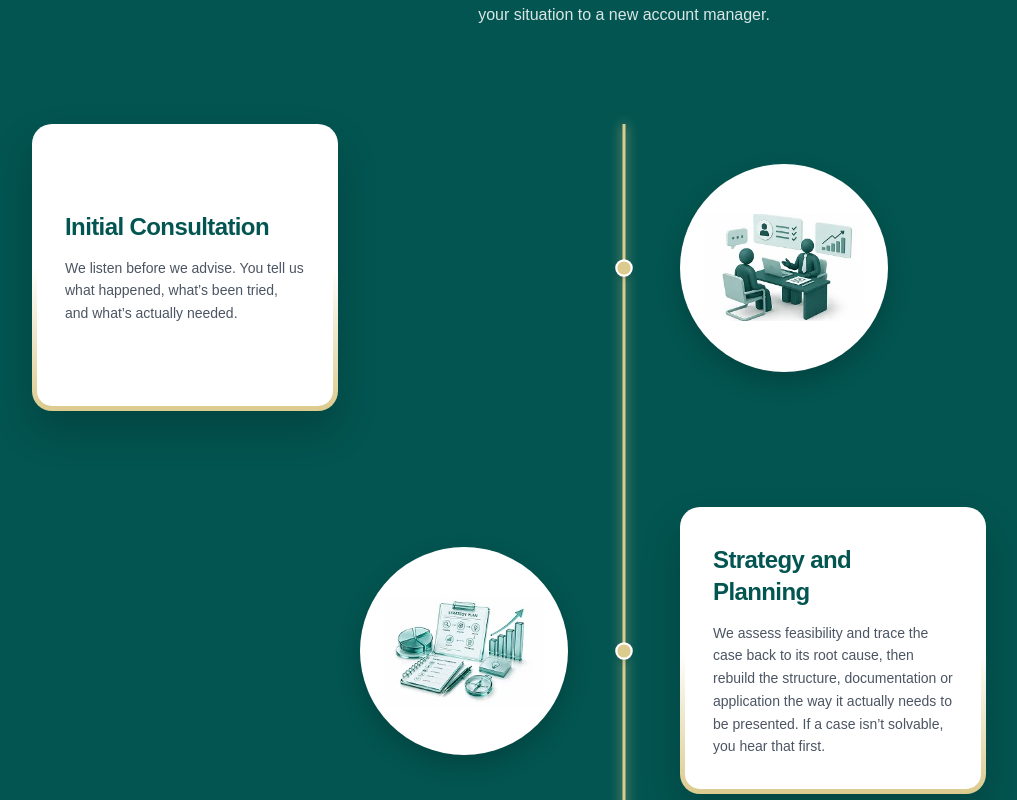
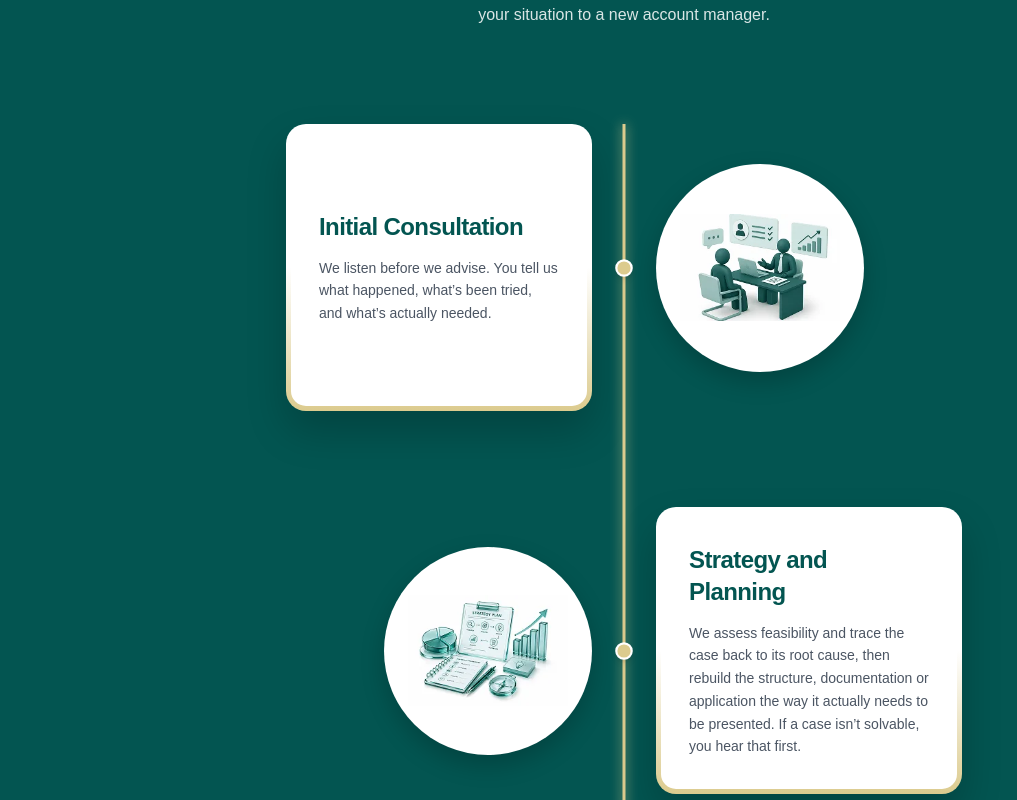
Before and after one commit to PrinceKhimani78/ultronnew, a Next.js app: page / in a window 1280 px wide. Shown: the part 2860-3660 px from the top of the page, without its empty margins (16-1033 px from the left). Built offline with nearby package versions, Linux system fonts and the light colour scheme; no server answers; a web font is replaced by a local one.

Commit message:
Fix: Align timeline cards and circular badges close to the center spine line in HowUltronWorks

```diff
--- a/src/components/home/HowUltronWorks.tsx
+++ b/src/components/home/HowUltronWorks.tsx
@@ -102,13 +102,13 @@ export function HowUltronWorks() {
                     />
                   )}
 
-                  <div className="pl-10 lg:grid lg:grid-cols-2 lg:items-center lg:gap-16 lg:pl-0">
+                  <div className="pl-10 lg:grid lg:grid-cols-2 lg:items-center lg:gap-8 lg:pl-0">
                     {/* Step Card with 5px Gradient Border & 20px Radius */}
                     <div
                       className={
                         isRight
-                          ? 'lg:col-start-2 lg:pl-6'
-                          : 'lg:col-start-1 lg:pr-6'
+                          ? 'lg:col-start-2 lg:flex lg:justify-start lg:pl-4'
+                          : 'lg:col-start-1 lg:flex lg:justify-end lg:pr-4'
                       }
                     >
                       {!isReducedMotion ? (
@@ -149,8 +149,8 @@ export function HowUltronWorks() {
                     <div
                       className={
                         isRight
-                          ? 'mt-6 lg:col-start-1 lg:row-start-1 lg:mt-0 lg:flex lg:justify-end lg:pr-6'
-                          : 'mt-6 lg:col-start-2 lg:row-start-1 lg:mt-0 lg:flex lg:justify-start lg:pl-6'
+                          ? 'mt-6 lg:col-start-1 lg:row-start-1 lg:mt-0 lg:flex lg:justify-end lg:pr-4'
+                          : 'mt-6 lg:col-start-2 lg:row-start-1 lg:mt-0 lg:flex lg:justify-start lg:pl-4'
                       }
                     >
                       {!isReducedMotion ? (
```
